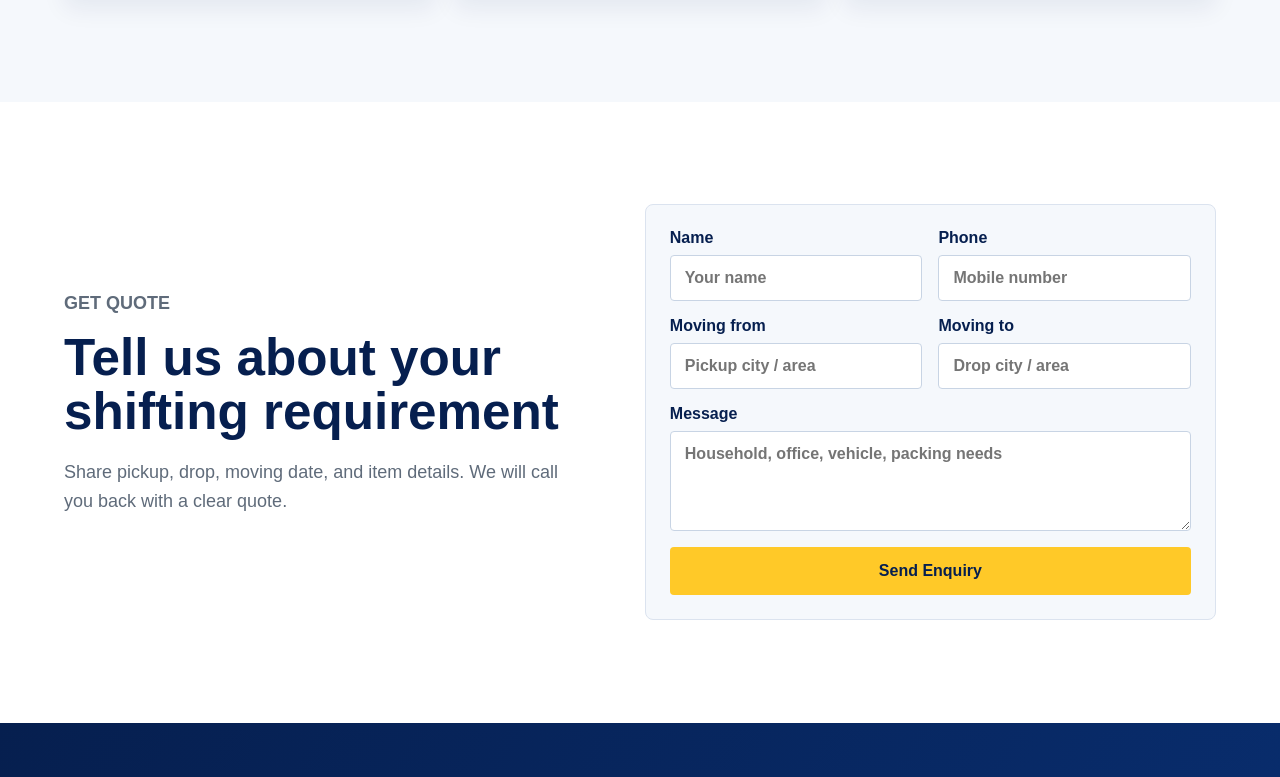
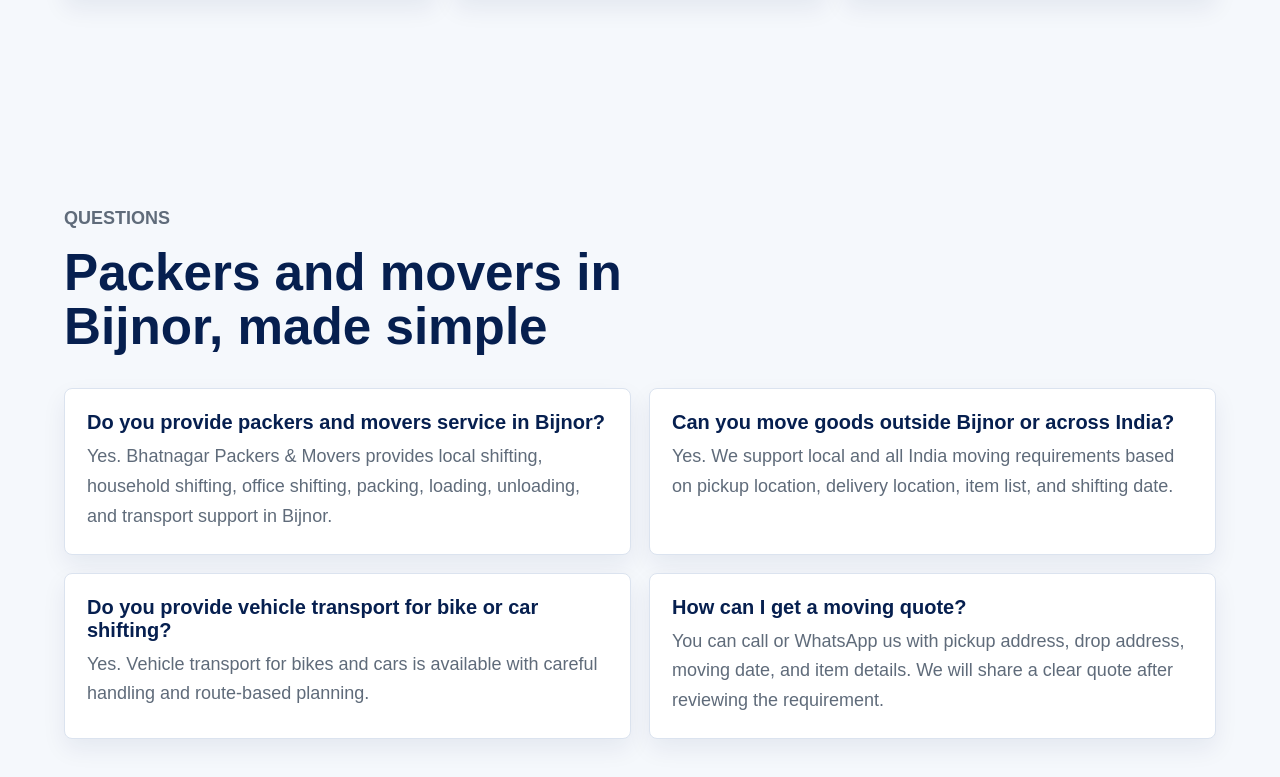
Before and after one commit to ShubhamDev021/bhatnagar-packers-movers, an Angular app: page / in a window 1280 px wide. Shown: the part 3443-4220 px from the top of the page. Built offline with nearby package versions, Linux system fonts and the light colour scheme.

Commit message:
Added FAQ Section

```diff
--- a/src/app/app.component.html
+++ b/src/app/app.component.html
@@ -6,6 +6,7 @@
   <app-services-section />
   <app-proof-section />
   <app-testimonials-section />
+  <app-faq-section />
   <app-quote-section />
   <app-contact-section />
 </main>
--- a/src/app/app.component.ts
+++ b/src/app/app.component.ts
@@ -1,6 +1,7 @@
 import { Component } from '@angular/core';
 import { AboutSectionComponent } from './components/about-section/about-section.component';
 import { ContactSectionComponent } from './components/contact-section/contact-section.component';
+import { FaqSectionComponent } from './components/faq-section/faq-section.component';
 import { FloatingWhatsappComponent } from './components/floating-whatsapp/floating-whatsapp.component';
 import { HeroSectionComponent } from './components/hero-section/hero-section.component';
 import { ProofSectionComponent } from './components/proof-section/proof-section.component';
@@ -18,6 +19,7 @@ import { TestimonialsSectionComponent } from './components/testimonials-section/
     ServicesSectionComponent,
     ProofSectionComponent,
     TestimonialsSectionComponent,
+    FaqSectionComponent,
     QuoteSectionComponent,
     ContactSectionComponent,
     FloatingWhatsappComponent,
--- /dev/null
+++ b/src/app/components/faq-section/faq-section.component.html
@@ -0,0 +1,15 @@
+<section class="section faq-section">
+  <div class="section-heading">
+    <p class="eyebrow">Questions</p>
+    <h2>Packers and movers in Bijnor, made simple</h2>
+  </div>
+
+  <div class="faq-grid">
+    @for (item of faqs; track item.question) {
+      <article class="faq-item">
+        <h3>{{ item.question }}</h3>
+        <p>{{ item.answer }}</p>
+      </article>
+    }
+  </div>
+</section>
--- /dev/null
+++ b/src/app/components/faq-section/faq-section.component.ts
@@ -0,0 +1,11 @@
+import { Component } from '@angular/core';
+import { faqs } from '../../data/business-info';
+
+@Component({
+  selector: 'app-faq-section',
+  imports: [],
+  templateUrl: './faq-section.component.html',
+})
+export class FaqSectionComponent {
+  readonly faqs = faqs;
+}
--- a/src/app/data/business-info.ts
+++ b/src/app/data/business-info.ts
@@ -1,6 +1,11 @@
 export interface Testimonial {
   quote: string;
   name: string;
+}
+
+export interface FaqItem {
+  question: string;
+  answer: string;
 }
 
 export const businessInfo = {
@@ -41,3 +46,26 @@ export const testimonials: Testimonial[] = [
     name: 'Rohit Verma',
   },
 ];
+
+export const faqs: FaqItem[] = [
+  {
+    question: 'Do you provide packers and movers service in Bijnor?',
+    answer:
+      'Yes. Bhatnagar Packers & Movers provides local shifting, household shifting, office shifting, packing, loading, unloading, and transport support in Bijnor.',
+  },
+  {
+    question: 'Can you move goods outside Bijnor or across India?',
+    answer:
+      'Yes. We support local and all India moving requirements based on pickup location, delivery location, item list, and shifting date.',
+  },
+  {
+    question: 'Do you provide vehicle transport for bike or car shifting?',
+    answer:
+      'Yes. Vehicle transport for bikes and cars is available with careful handling and route-based planning.',
+  },
+  {
+    question: 'How can I get a moving quote?',
+    answer:
+      'You can call or WhatsApp us with pickup address, drop address, moving date, and item details. We will share a clear quote after reviewing the requirement.',
+  },
+];
--- a/src/styles.css
+++ b/src/styles.css
@@ -256,7 +256,8 @@ h3 {
 
 .quick-facts div,
 .service-item,
-.testimonial {
+.testimonial,
+.faq-item {
   padding: 22px;
   background: var(--white);
   border: 1px solid var(--line);
@@ -277,7 +278,8 @@ h3 {
 }
 
 .services-section,
-.testimonials-section {
+.testimonials-section,
+.faq-section {
   background: var(--surface);
 }
 
@@ -287,7 +289,8 @@ h3 {
 }
 
 .service-grid,
-.testimonial-grid {
+.testimonial-grid,
+.faq-grid {
   display: grid;
   grid-template-columns: repeat(3, minmax(0, 1fr));
   gap: 18px;
@@ -356,6 +359,14 @@ h3 {
 
 .testimonial strong {
   color: var(--orange);
+}
+
+.faq-grid {
+  grid-template-columns: repeat(2, minmax(0, 1fr));
+}
+
+.faq-item p {
+  margin-bottom: 0;
 }
 
 .quote-form {
@@ -449,6 +460,7 @@ iframe {
 
   .service-grid,
   .testimonial-grid,
+  .faq-grid,
   .quick-facts {
     grid-template-columns: 1fr;
   }
```
